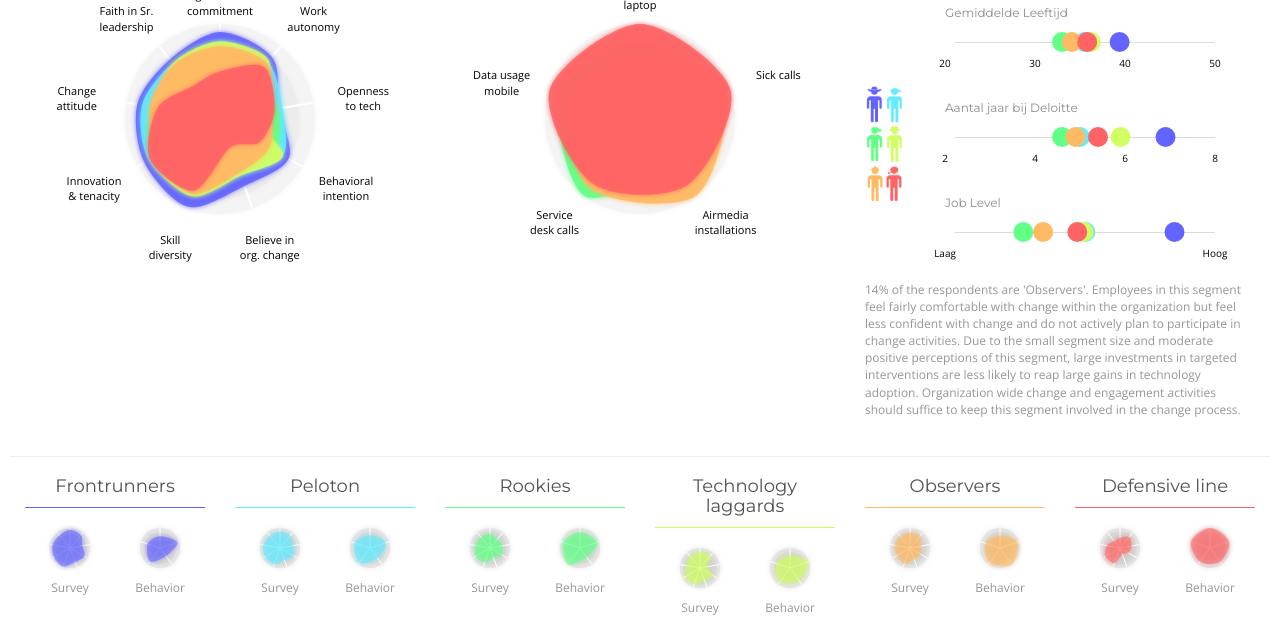
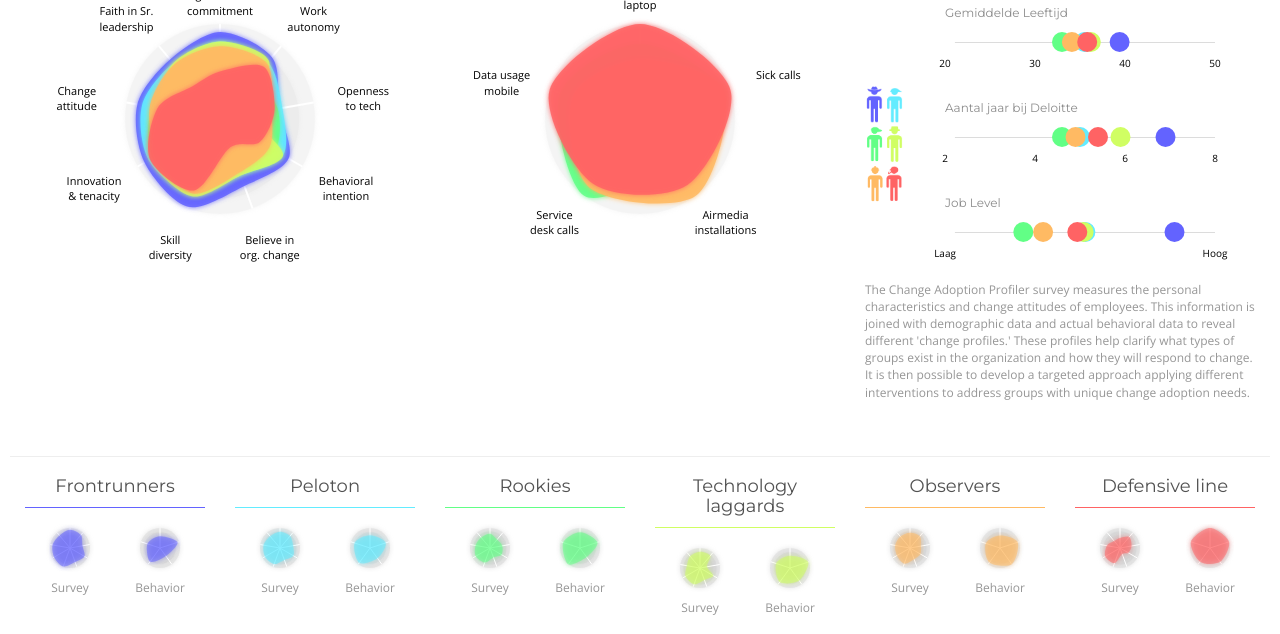
Before and after one commit to knut0815/cap, a plain HTML site: page index.html in a window 1280 px wide. Shown: the part 184-818 px from the top of the page. Drawn offline with nearby package versions, Linux system fonts and the light colour scheme.

Commit message:
Changed CAP text

```diff
--- a/index.html
+++ b/index.html
@@ -134,10 +134,10 @@
 					<div class="row" style="padding-top: 0px;">
 						<div class="col-sm-12 column">
 							<span class="bigChartText">
-							14% of the respondents are 'Observers'. Employees in this segment feel fairly comfortable with change within the organization but feel less confident with
-							change and do not actively plan to participate in change activities. Due to the small segment size and moderate positive perceptions of this segment, large
-							investments in targeted interventions are less likely to reap large gains in technology adoption. Organization wide change and engagement activities should
-							suffice to keep this segment involved in the change process.</span>
+							The Change Adoption Profiler survey measures the personal characteristics and change attitudes of employees.
+							This information is joined with demographic data and actual behavioral data to reveal different 'change profiles.'
+							These profiles help clarify what types of groups exist in the organization and how they will respond to change.
+							It is then possible to develop a targeted approach applying different interventions to address groups with unique change adoption needs.</span>
 						</div>
 					</div>
 
@@ -557,7 +557,10 @@ addedText["defensive"] = "6% of the respondents are part of the 'Defensive line'
 						 "intend to actively support change activities. This segment has less positive perceptions of most aspects of their employment experience and targeted interventions toward " +
 						 "technology behavior are not likely to address underlying issues experienced by this segment. A changing organization should focus their change effort on the other segments. " +
 					     "Broader interventions should be reviewed with HR to address the experiences of this segment.";
-addedText["caps"] = "Text explaining CAPs";
+addedText["caps"] = "The Change Adoption Profiler survey measures the personal characteristics and change attitudes of employees. " +
+					"This information is joined with demographic data and actual behavioral data to reveal different 'change profiles.' " +
+					"These profiles help clarify what types of groups exist in the organization and how they will respond to change. " +
+					"It is then possible to develop a targeted approach applying different interventions to address groups with unique change adoption needs.";
 
 //////////////////////////////////////////////////////////////
 ///////////////////// Small chart ////////////////////////////
```
